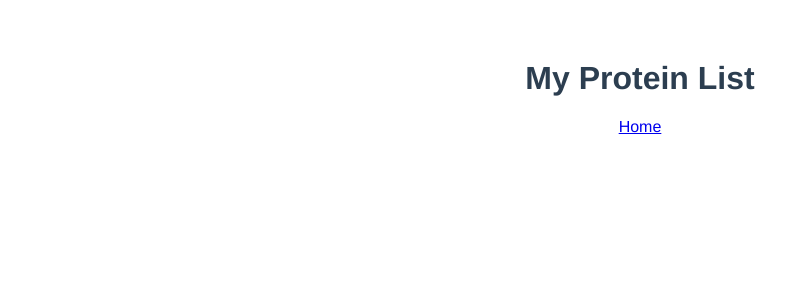
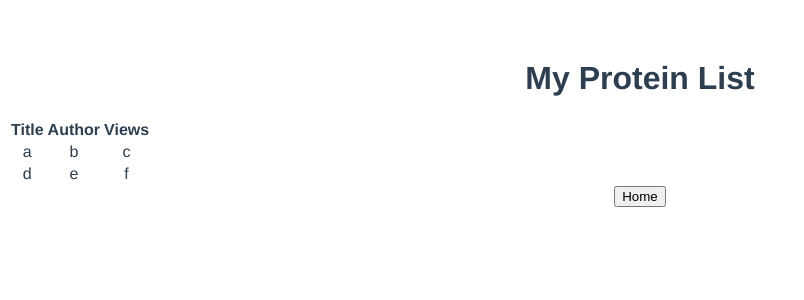
Before and after one commit to avimigo/MyLists, a Vue app in the folder my-lists/: page /myprotein in a window 1280 px wide. Shown: the top 300 px of the page, without its empty margins (0-804 px from the left). Built offline with nearby package versions, Linux system fonts and the light colour scheme; the HTML template or start-up script is replaced by a standard one.

Commit message:
feat: ボタン、テーブル配置

```diff
--- a/my-lists/src/components/HomeView.vue
+++ b/my-lists/src/components/HomeView.vue
@@ -1,6 +1,12 @@
 <template>
   <div>
-    <h1>Home</h1>
-    <router-link to="/myprotein">My Protein</router-link>
+    <h1 class="text-xl font-semibold">Home</h1>
+    <router-link to="/myprotein"
+      ><button
+        class="bg-blue-500 hover:bg-blue-700 text-white font-bold py-2 px-4 rounded"
+      >
+        My Protein
+      </button></router-link
+    >
   </div>
 </template>
--- a/my-lists/src/components/MyProteinListView.vue
+++ b/my-lists/src/components/MyProteinListView.vue
@@ -1,6 +1,24 @@
 <template>
   <div>
-    <h1>My Protein List</h1>
-    <router-link to="/">Home</router-link>
+    <h1 class="text-xl font-semibold">My Protein List</h1>
+    <MyProteinTable></MyProteinTable>
+    <router-link to="/"
+      ><button
+        class="bg-blue-500 hover:bg-blue-700 text-white font-bold py-2 px-4 rounded"
+      >
+        Home
+      </button></router-link
+    >
   </div>
 </template>
+
+<script>
+import MyProteinTable from "@/components/MyProteinTable.vue";
+
+export default {
+  name: "MyProtein",
+  components: {
+    MyProteinTable,
+  },
+};
+</script>
--- /dev/null
+++ b/my-lists/src/components/MyProteinTable.vue
@@ -0,0 +1,41 @@
+<template>
+  <table>
+    <thead>
+      <tr class="bg-gray-100">
+        <th class="border">Title</th>
+        <th class="border">Author</th>
+        <th class="border">Views</th>
+      </tr>
+    </thead>
+    <tbody>
+      <tr v-for="record in data" :key="record.id">
+        <td class="border">{{ record.title }}</td>
+        <td class="border">{{ record.author }}</td>
+        <td class="border">{{ record.views }}</td>
+      </tr>
+    </tbody>
+  </table>
+</template>
+
+<script>
+export default {
+  data() {
+    return {
+      data: [
+        {
+          id: 1,
+          title: "a",
+          author: "b",
+          views: "c",
+        },
+        {
+          id: 2,
+          title: "d",
+          author: "e",
+          views: "f",
+        },
+      ],
+    };
+  },
+};
+</script>
```
